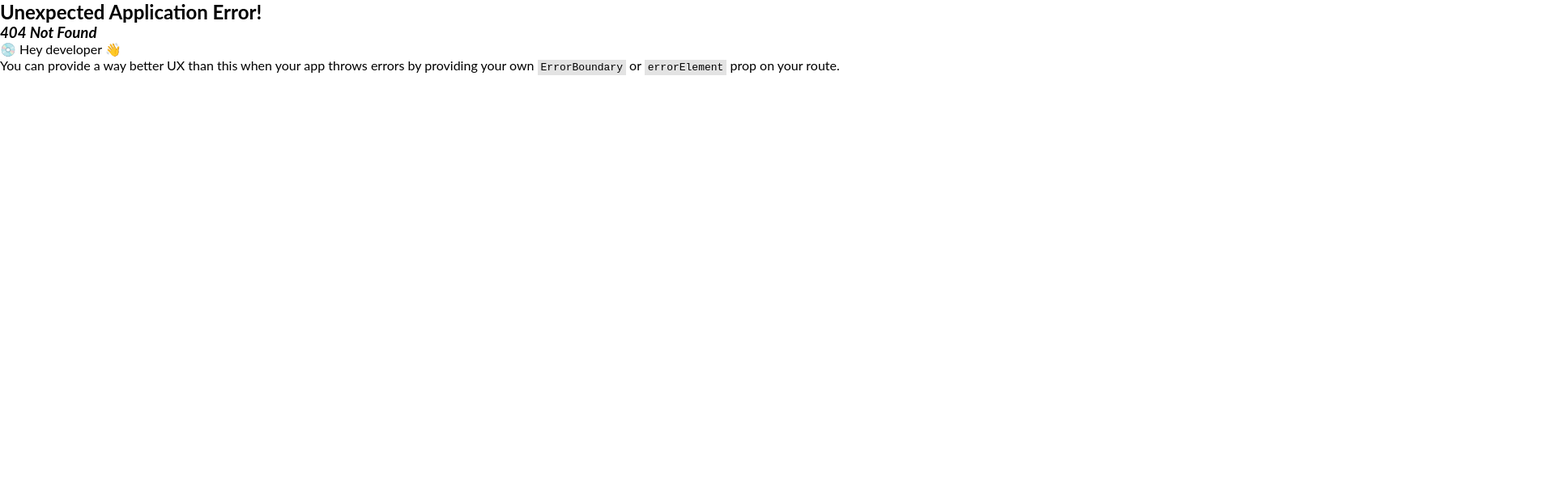
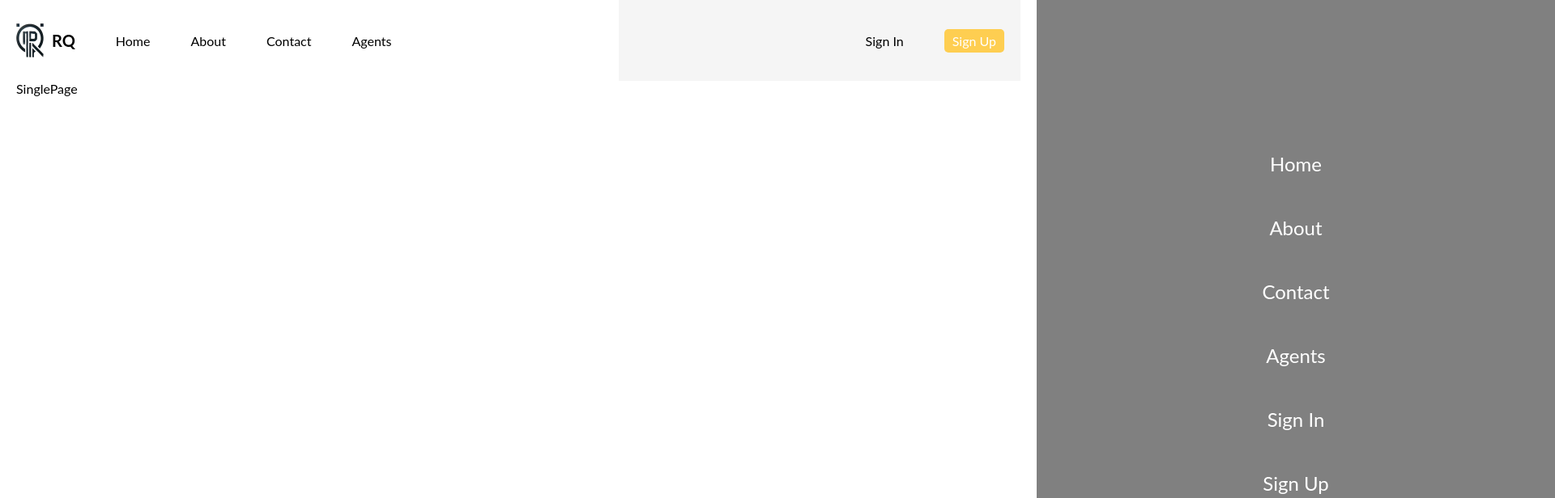
Before and after one commit to SercanSever/real-estate, a React (Create React App) app in the folder client/: page /1 in a window 1280 px wide. Before the commit this address had no page. Shown: the top 616 px of the page at 81% size, 1920 px wide, since content can reach past the window. Built offline with nearby package versions, Linux system fonts and the light colour scheme.

Commit message:
add login and single page components; update routing in App.js

```diff
--- a/client/src/pages/login/login.js
+++ b/client/src/pages/login/login.js
@@ -2,7 +2,7 @@
 import "./login.scss";
 
 const Login = () => {
-  return <div></div>;
+  return <div>LoginPage</div>;
 };
 
 export default Login;
--- a/client/src/pages/single-page/single-page.js
+++ b/client/src/pages/single-page/single-page.js
@@ -2,7 +2,7 @@
 import "./single-page.scss";
 
 const SinglePage = () => {
-  return <div></div>;
+  return <div>SinglePage</div>;
 };
 
 export default SinglePage;
```
Also changed, not shown: client/src/App.js (+10 -0 lines).
